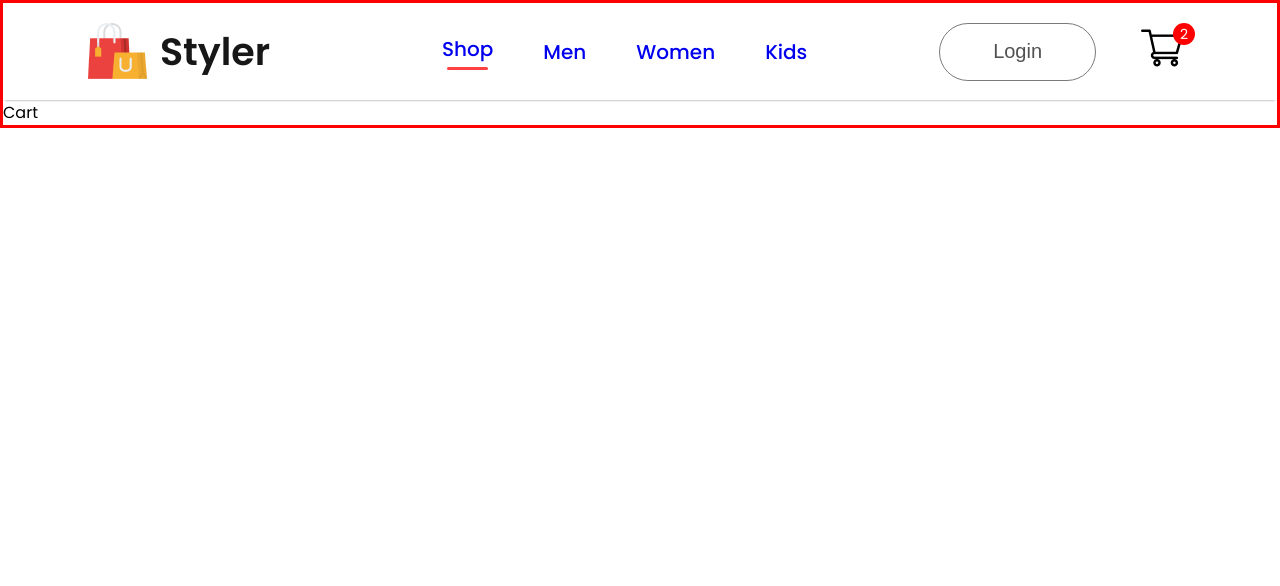
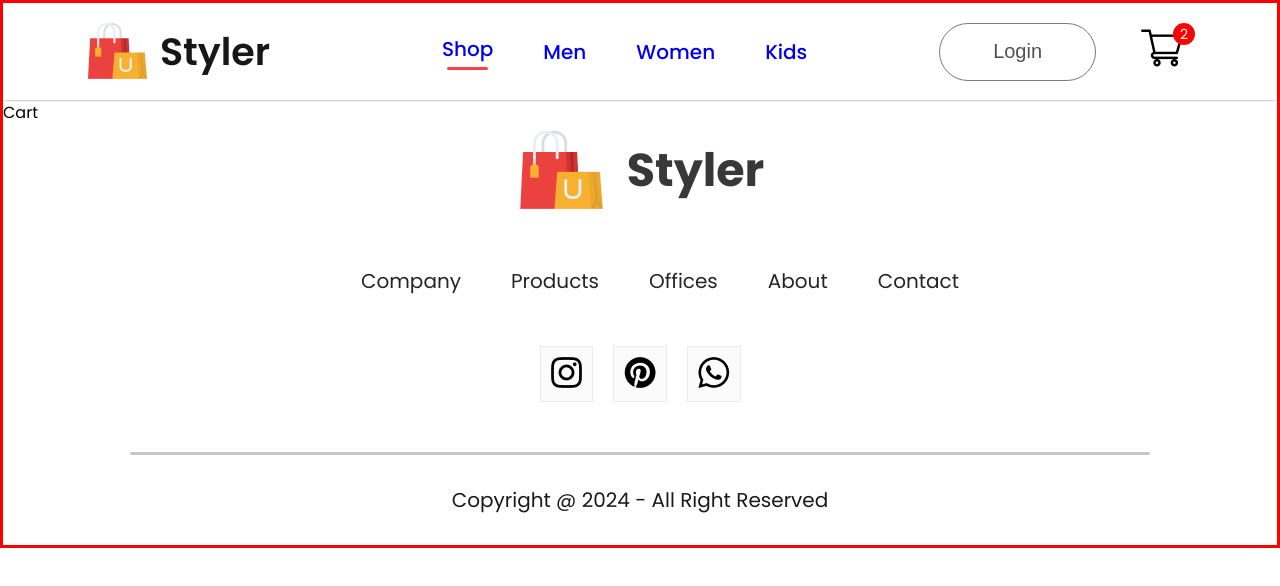
Before and after one commit to Raviegupta/e-comm-app, a React (Create React App) app: page /cart in a window 1280 px wide. Shown: the top 586 px of the page. Built offline with nearby package versions, Linux system fonts and the light colour scheme.

Commit message:
Footer Component

```diff
--- a/src/App.js
+++ b/src/App.js
@@ -28,6 +28,7 @@ function App() {
           <Route path='/cart' element={LoginSignup} />
         </Routes>
 
+        <Footer />
       </BrowserRouter>
     </div>
   );
--- a/src/Components/Footer/Footer.css
+++ b/src/Components/Footer/Footer.css
@@ -14,7 +14,7 @@
 
 .footer-logo p {
     color: #383838;
-    font-size: 2.75rem;
+    font-size: 46px;
     font-weight: 700;
 }
 
@@ -23,13 +23,18 @@
     list-style: none;
     gap: 50px;
     color: #252525;
-    font-size: 1.25rem;
+    font-size: 20px;
+}
+
+.footer-links li {
+    cursor: pointer;
 }
 
 .footer-social-icon {
     display: flex;
     gap: 20px;
 }
+
 .footer-icons-container {
     padding: 10px;
     padding-bottom: 6px;
@@ -46,11 +51,11 @@
     width: 100%;
     margin-bottom: 30px;
     color: #1a1a1a;
-    font-size: 1.125rem;
+    font-size: 20px;
 }
 
 .footer-copyright hr {
-    width: 90%;
+    width: 80%;
     border: none;
     border-radius: 10px;
     height: 3px;
--- a/src/Components/Footer/Footer.jsx
+++ b/src/Components/Footer/Footer.jsx
@@ -1,4 +1,3 @@
-import React from 'react'
 import './Footer.css'
 import footer_logo from '../Assets/logo_big.png'
 import instagram_icon from '../Assets/instagram_icon.png'
@@ -10,7 +9,7 @@ const Footer = () => {
     <div className="footer">
         <div className="footer-logo">
             <img src={footer_logo} alt="" />
-            <p>FASHER</p>
+            <p>Styler</p>
         </div>
         <ul className="footer-links">
             <li>Company</li>
@@ -32,7 +31,7 @@ const Footer = () => {
         </div>
         <div className="footer-copyright">
             <hr />
-            <p>Copyright @ 2023 - All Right Reserved</p>
+            <p>Copyright @ 2024 - All Right Reserved</p>
         </div>
     </div>
   )
```
